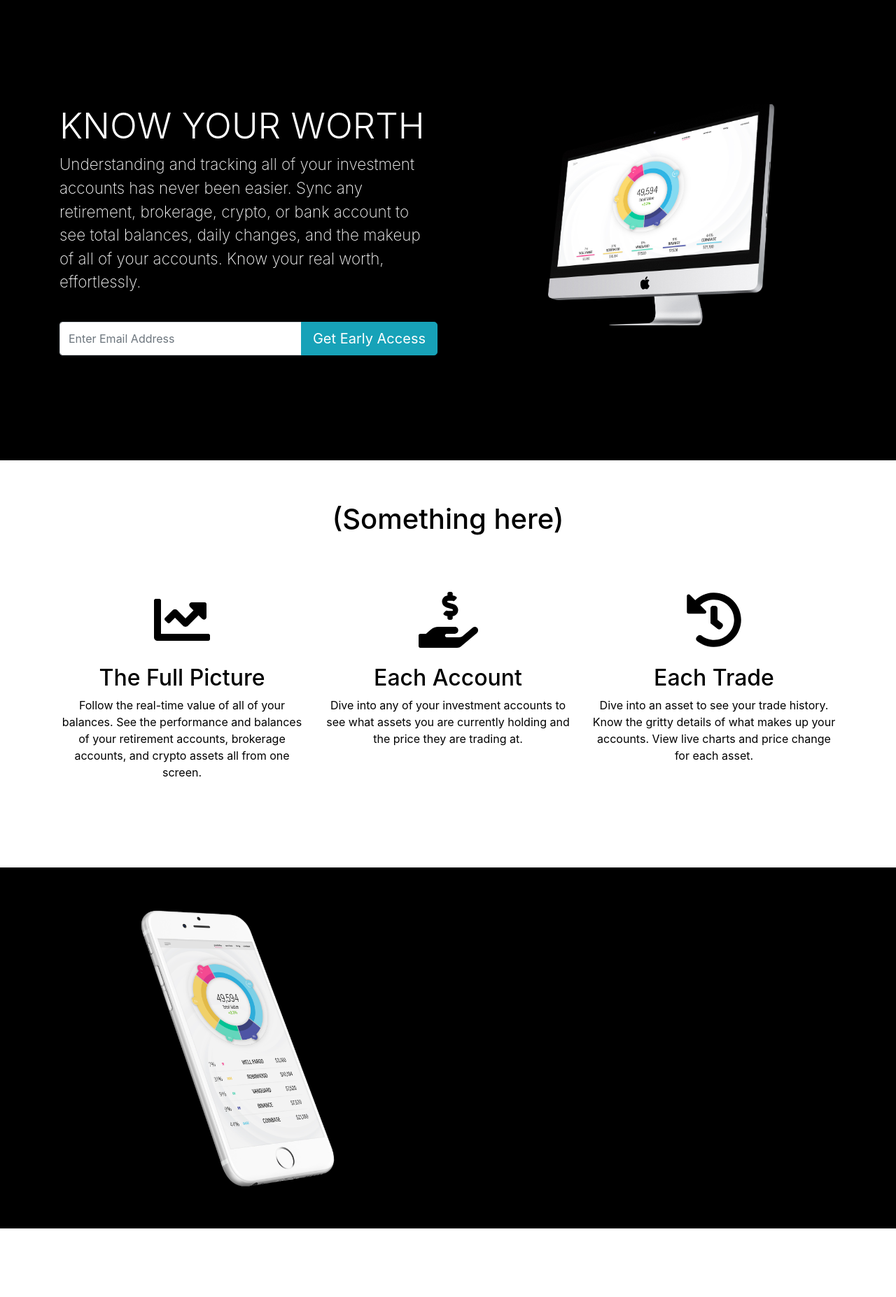
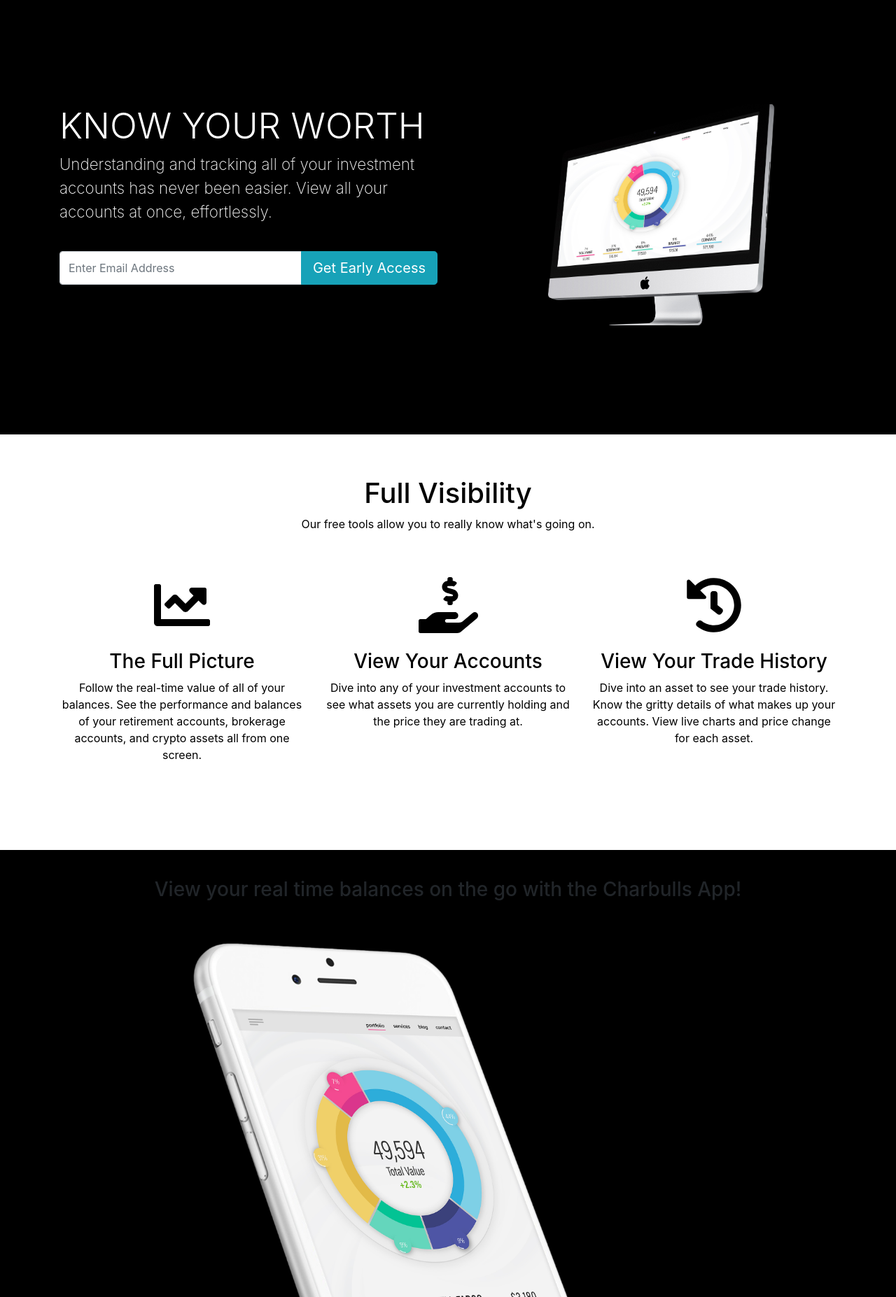
Before and after one commit to ChartBulls/chartbulls-website, a Flask app: page / in a window 1280 px wide. Shown: the part 66-1920 px from the top of the page at 70% size. Run offline with Flask 2, Linux system fonts and the light colour scheme; some libraries are stand-ins or nearby versions.

Commit message:
Update page.

```diff
--- a/frontend/assets/css/main.css
+++ b/frontend/assets/css/main.css
@@ -53,10 +53,16 @@
     padding-bottom:   40px;
 }
 
+.section-3-description {
+    color:       white !important;
+    font-size:   1.4em;
+    font-weight: 400;
+}
+
 .footer-above {
     background-color: white !important;
-    padding-top:      140px;
-    padding-bottom:   140px;
+    padding-top:      120px;
+    padding-bottom:   120px;
     color:            black;
 }
 
--- a/frontend/assets/js/main.js
+++ b/frontend/assets/js/main.js
@@ -1,7 +1,7 @@
 'use strict';
 
 var ajaxSettings = {
-    type: 'POST',
+    type:        'POST',
     contentType: 'application/json; charset=utf-8'
 };
 
@@ -9,10 +9,19 @@ $(function() {
     $.ajaxSetup(ajaxSettings);
 });
 
-function subscribe() {
-    var email = $('#input-email').val().trim();
+function validate(type) {
+    var email = $('#input-email-' + type).val().trim();
 
     if (email) {
+        subscribe(email, type);
+    } else {
+        $('#alert-text-' + type).html('Email address cannot be blank.');
+        $('#alert-' + type).removeAttr('hidden');
+        setTimeout(() => $('#alert-' + type).fadeTo(700, 0).slideUp(700, function () { $(this).remove(); }), 2000);
+    }
+}
+
+function subscribe(email, type) {
     var parameters = JSON.stringify({
         'email': email
     });
@@ -21,16 +30,13 @@ function subscribe() {
         url: 'api/v1/subscribe',
         data: parameters,
         success: function(data) {
-                console.log('success');
+            console.log('success : ' + type);
             console.log(data);
             $('#my-modal').modal('show');
         },
         error: function(data) {
-                console.log('error');
+            console.log('error : ' + type);
             console.log(data);
         }
     });
-    } else {
-        console.log('email is empty');
 }
-}
--- a/frontend/index.html
+++ b/frontend/index.html
@@ -47,18 +47,23 @@
               <!-- Description -->
               <p class="header-description">
                 Understanding and tracking all of your investment accounts has never been easier.
-                Sync any retirement, brokerage, crypto, or bank account to see total balances,
-                daily changes, and the makeup of all of your accounts. Know your real worth,
-                effortlessly.
+                View all your accounts at once, effortlessly.
               </p>
               <br>
+              <!-- Alert -->
+              <div id="alert-jumbotron" class="alert alert-danger alert-dismissible fade show" role="alert" hidden>
+                <span id="alert-text-jumbotron"></span>
+                <button type="button" class="close" data-dismiss="alert" aria-label="Close">
+                  <span aria-hidden="true">&times;</span>
+                </button>
+              </div>
               <!-- Input Group -->
               <div class="input-group">
                 <!-- Input -->
-                <input id="input-email" type="text" class="form-control" placeholder="Enter Email Address">
+                <input id="input-email-jumbotron" type="text" class="form-control" placeholder="Enter Email Address">
                 <!-- Button -->
                 <div class="input-group-append">
-                  <button class="btn btn-info btn-lg" type="button" onclick="subscribe()"> Get Early Access </button>
+                  <button class="btn btn-info btn-lg" type="button" onclick="validate('jumbotron')"> Get Early Access </button>
                 </div>
               </div>
             </div>
@@ -75,8 +80,9 @@
     </div>
     <!-- Features Section -->
     <div class="section-2 text-center">
-      <h1> (Something here) </h1>
-      <br><br><br>
+      <h1> Full Visibility </h1>
+      <p> Our free tools allow you to really know what's going on. </p>
+      <br><br>
       <div class="container">
         <!-- Features -->
         <div class="row">
@@ -84,7 +90,7 @@
           <div class="col-md">
               <i class="fas fa-chart-line fa-5x"></i>
               <br><br>
-              <h2> The Full Picture </h2>
+              <h3> The Full Picture </h3>
               <p>
                 Follow the real-time value of all of your balances.
                 See the performance and balances of your retirement accounts, brokerage accounts,
@@ -96,7 +102,7 @@
           <div class="col-md">
               <i class="fas fa-hand-holding-usd fa-5x"></i>
               <br><br>
-              <h2> Each Account </h2>
+              <h3> View Your Accounts </h3>
               <p>
                 Dive into any of your investment accounts to see what assets you are currently
                 holding and the price they are trading at.
@@ -107,7 +113,7 @@
           <div class="col-md">
               <i class="fas fa-history fa-5x"></i>
               <br><br>
-              <h2> Each Trade </h2>
+              <h3> View Your Trade History </h3>
               <p>
                 Dive into an asset to see your trade history.
                 Know the gritty details of what makes up your accounts.
@@ -119,35 +125,34 @@
       </div>
     </div>
     <!-- Phone Section -->
-    <div class="section-3">
-      <!-- Container -->
-      <div class="container">
-        <div class="row">
-          <div class="col-md">
-            <!-- Image -->
-            <img src="frontend/assets/img/IPhone-8.jpg" class="img-fluid">
-          </div>
-          <div class="col-md">
-
-          </div>
-        </div>
-      </div>
+    <div class="section-3 text-center">
+      <!-- Title -->
+      <h3> View your real time balances on the go with the Charbulls App! </h3>
+      <!-- Image -->
+      <img src="frontend/assets/img/IPhone-8.jpg" class="img-fluid">
     </div>
     <!-- Footer Above -->
     <div class="footer-above text-center" id="get-early-access">
       <div class="container">
         <!-- Card -->
         <div class="card card-body bg-light">
-          <h3> Get Early Access </h3>
-          <p> Sign up to receive...</p>
+          <h3> Know Your Worth </h3>
+          <p> We offer free complete portfolio visibility to know what's really going on, effortlessly. </p>
           <br>
+          <!-- Alert -->
+          <div id="alert-footer" class="alert alert-danger alert-dismissible fade show" role="alert" hidden>
+            <span id="alert-text-footer"></span>
+            <button type="button" class="close" data-dismiss="alert" aria-label="Close">
+              <span aria-hidden="true">&times;</span>
+            </button>
+          </div>
           <!-- Input Group -->
           <div class="input-group">
             <!-- Input -->
-            <input id="input-email" type="text" class="form-control" placeholder="Enter Email Address">
+            <input id="input-email-footer" type="text" class="form-control" placeholder="Enter Email Address">
             <!-- Button -->
             <div class="input-group-append">
-              <button class="btn btn-info btn-lg" type="button" onclick="subscribe()"> Get Early Access </button>
+              <button class="btn btn-info btn-lg" type="button" onclick="validate('footer')"> Get Early Access </button>
             </div>
           </div>
           <br>
@@ -164,18 +169,21 @@
     <div id="my-modal" class="modal" tabindex="-1" role="dialog">
       <div class="modal-dialog" role="document">
         <div class="modal-content">
+          <!-- Header -->
           <div class="modal-header">
-            <h5 class="modal-title">Modal title</h5>
+            <h5 class="modal-title"> You have been signed up! </h5>
             <button type="button" class="close" data-dismiss="modal" aria-label="Close">
               <span aria-hidden="true">&times;</span>
             </button>
           </div>
+          <!-- Body -->
           <div class="modal-body">
-            <p>Modal body text goes here.</p>
+            <p> Help us prioritize which accounts to add first! </p>
           </div>
+          <!-- Footer -->
           <div class="modal-footer">
-            <button type="button" class="btn btn-primary">Save changes</button>
-            <button type="button" class="btn btn-secondary" data-dismiss="modal">Close</button>
+            <button type="button" class="btn btn-primary"> Save changes </button>
+            <button type="button" class="btn btn-secondary" data-dismiss="modal"> Close </button>
           </div>
         </div>
       </div>
```
Lines whose indentation alone changed are shown as unchanged.
